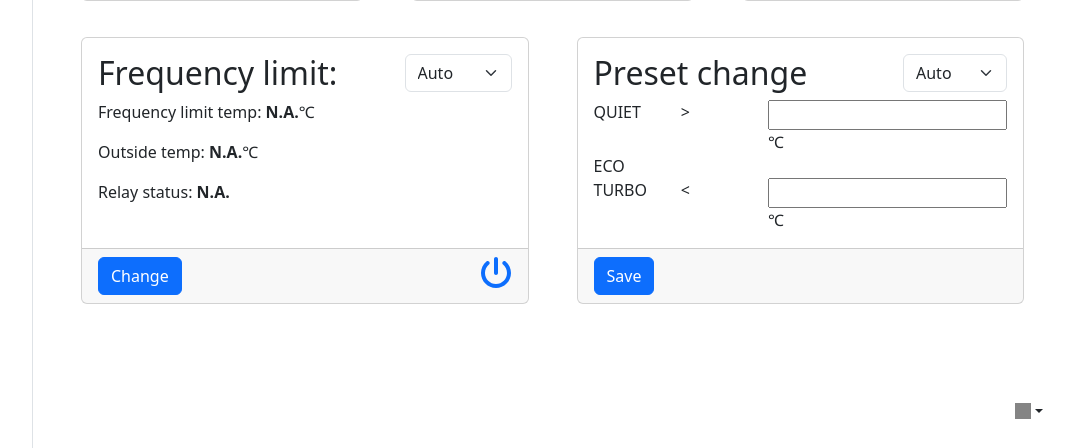
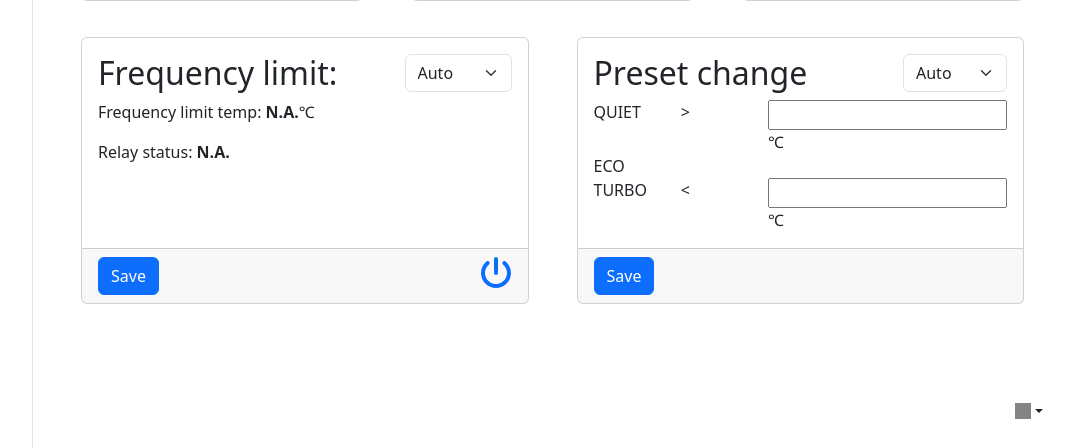
Before and after one commit to ktostam/HaierPi, a Flask app: template templates/index.html in a window 1280 px wide. Shown: the part 352-800 px from the top of the page, without its empty margins (208-1280 px from the left). Run offline with Flask 2, Linux system fonts and the light colour scheme; the template is opened without the code that fills it, so the values that code supplies are empty; parts of the project's set-up code (start-up, migrations or seed data) failed here and were passed over; some libraries are stand-ins or nearby versions.

Commit message:
initial change - not working

```diff
--- a/templates/index.html
+++ b/templates/index.html
@@ -271,11 +271,10 @@
                                         </div>
                                     </div>
                                     <p class="card-text">Frequency limit temp: <b id="ltemp">N.A.</b>℃</p>
-                                    <p class="card-text">Outside temp: <b id="outtemp">N.A.</b>℃</p>
                                     <p class="card-text">Relay status: <b id="flrelay">N.A.</b></p>
                                 </div>
                                 <div class="card-footer">
-                                    <a class="btn btn-primary btn-lm float-sm-start" id="heat" onclick="tempchange('heat', '0')" href="#!">Change</a>
+                                    <a class="btn btn-primary btn-lm float-sm-start" id="heat" onclick="tempchange('heat', '0')" href="#!">Save</a>
                                     <a class="float-sm-end" id="pch" onclick="statechange('pch','off')" href="#"><i id="heatpower" class="iconpower iconon"></i></a>
                                 </div>
                             </div>
```
